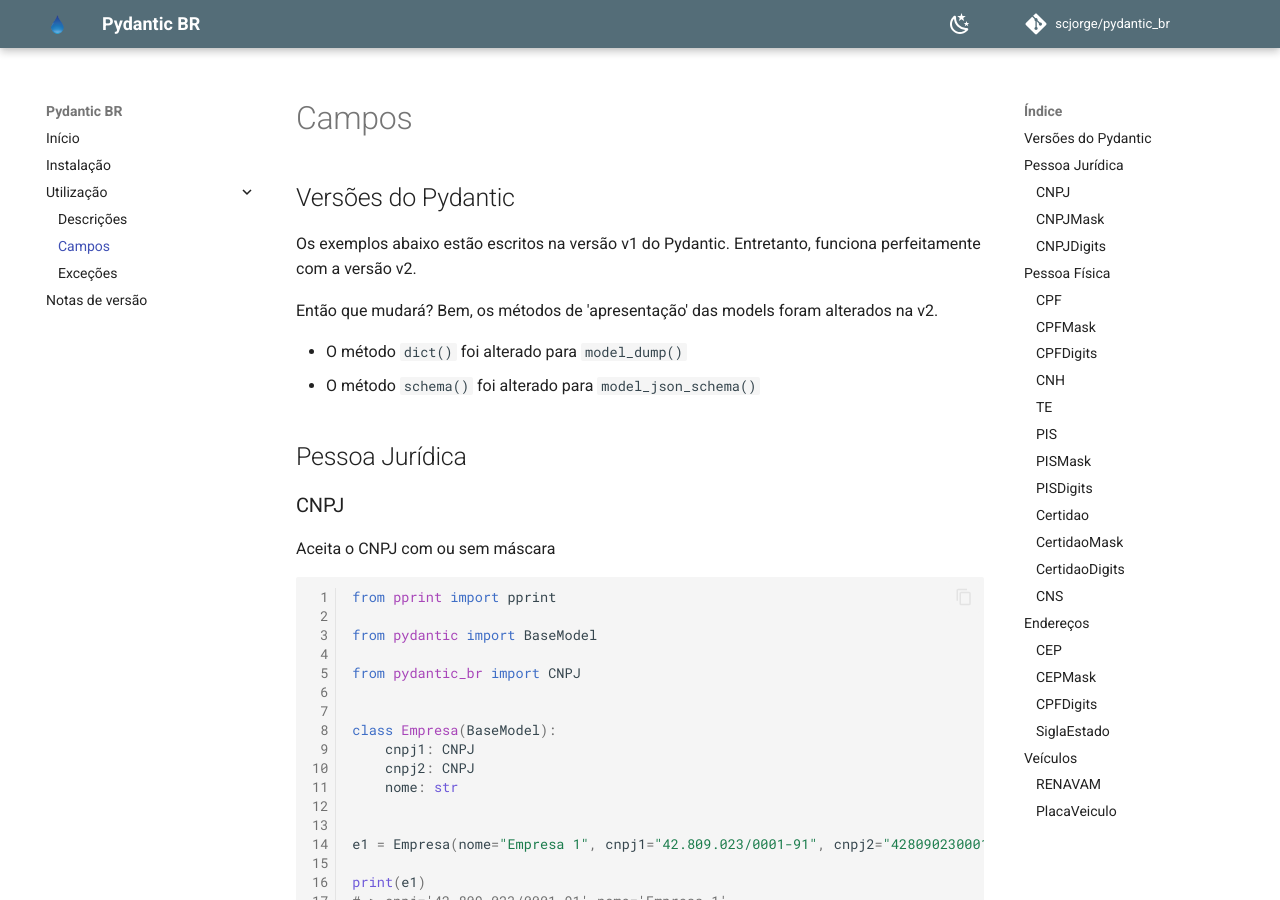
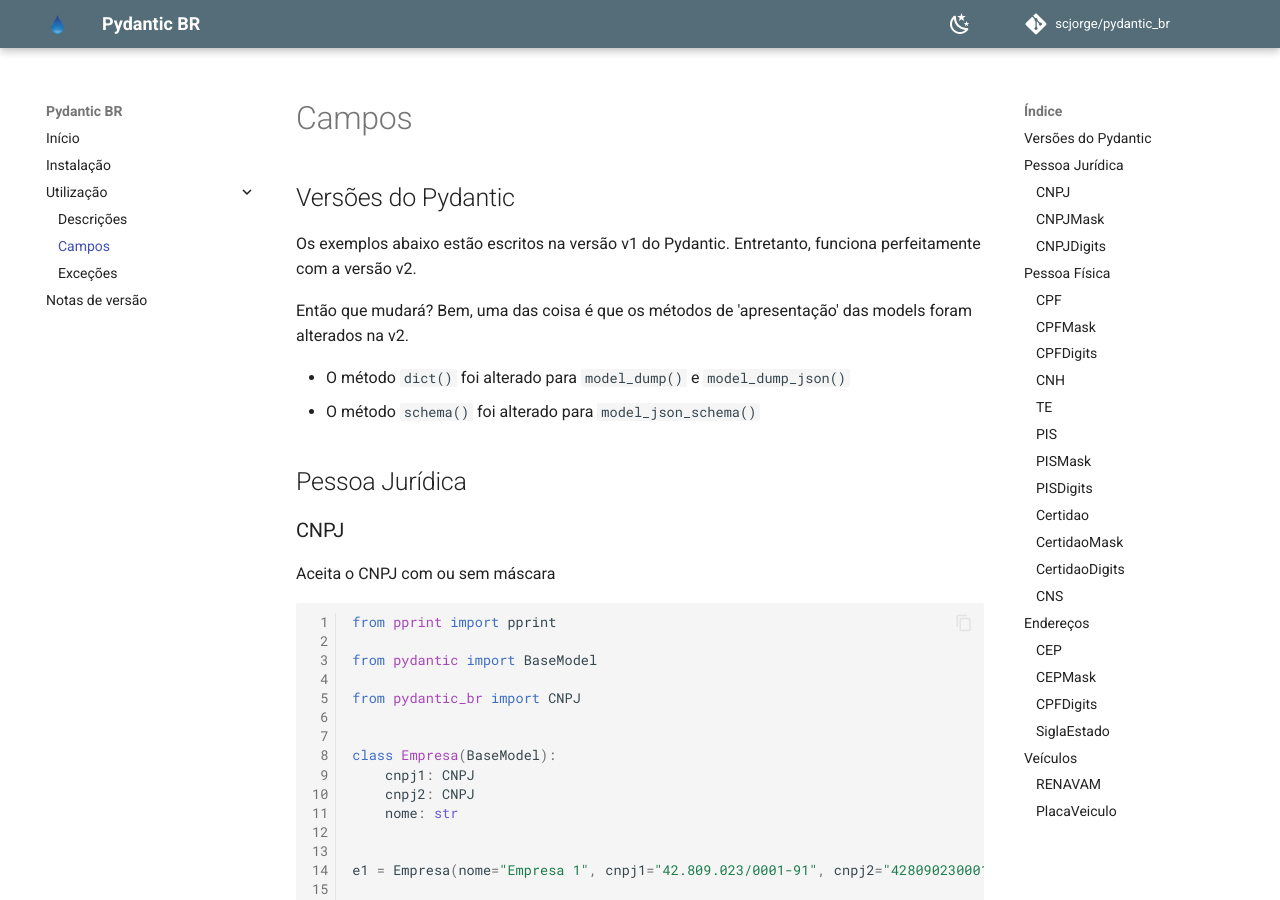
Before and after one commit to scjorge/pydantic_br, an MkDocs documentation site: the page built from docs/usage/field_types.md, in a window 1280 px wide and 900 px high. Built offline with MkDocs 1.6.1 and Material for MkDocs 9.7.7, drawn with Linux system fonts in a browser that asks for light colours; comment, search, counter and statistics services are not loaded.

```diff
--- a/docs/usage/field_types.md
+++ b/docs/usage/field_types.md
@@ -1,9 +1,9 @@
 ## Versões do Pydantic
 Os exemplos abaixo estão escritos na versão v1 do Pydantic. Entretanto, funciona perfeitamente com a versão v2.
 
-Então que mudará? Bem, os métodos de 'apresentação' das models foram alterados na v2.
+Então que mudará? Bem, uma das coisa é que os métodos de 'apresentação' das models foram alterados na v2.
 
-- O método `dict()` foi alterado para `model_dump()`
+- O método `dict()` foi alterado para `model_dump()` e `model_dump_json()`
 - O método `schema()` foi alterado para `model_json_schema()`
 
 
```
Also changed, not shown: README.md (+12 -9 lines), docs/index.md (+2 -2 lines).
